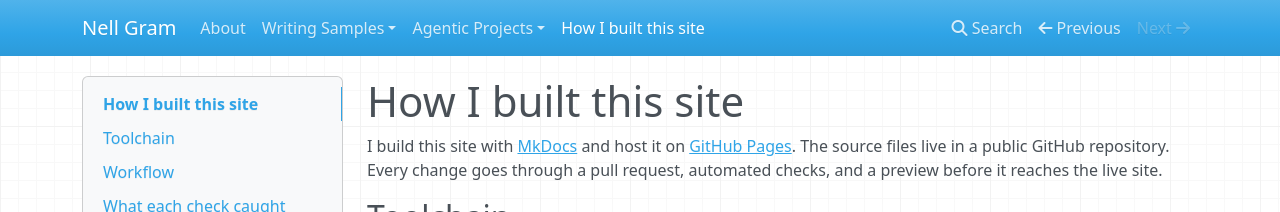
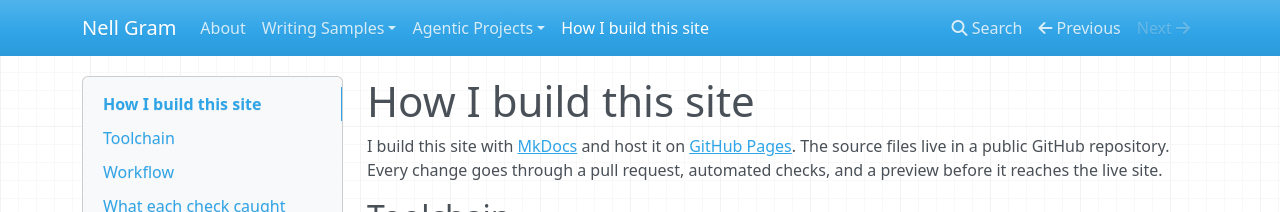
Before and after one commit to nellcgram/nellcgram.github.io, an MkDocs documentation site: the page built from docs/how-this-site-is-built.md, in a window 1280 px wide and 900 px high. Shown: the top 212 px of the window. Built offline with MkDocs 1.6.1, drawn with Linux system fonts in a browser that asks for light colours; nearby versions of some CDN libraries.

Commit message:
Retitle the site page to 'How I build this site'
Update the H1, the mkdocs.yml nav label, and the README link text so all
three match. The file name and URL are unchanged.

Co-Authored-By: Claude Sonnet 5.5 <noreply@anthropic.com>
Claude-Session: https://claude.ai/code/session_01HQzsCpaQaHnu4RGWzJmtWW

```diff
--- a/docs/how-this-site-is-built.md
+++ b/docs/how-this-site-is-built.md
@@ -1,4 +1,4 @@
-# How I built this site
+# How I build this site
 
 I build this site with [MkDocs](https://www.mkdocs.org/) and host it on
 [GitHub Pages](https://pages.github.com/). The source files live in a public
--- a/mkdocs.yml
+++ b/mkdocs.yml
@@ -12,4 +12,4 @@ nav:
     - EOB Guide: writing-samples/eob-guide.md
   - Agentic Projects:
     - Docs Assistant Skills: agentic-projects/docs-assistant.md
-  - How I built this site: how-this-site-is-built.md
+  - How I build this site: how-this-site-is-built.md
```
Also changed, not shown: README.md (+1 -1 lines).
